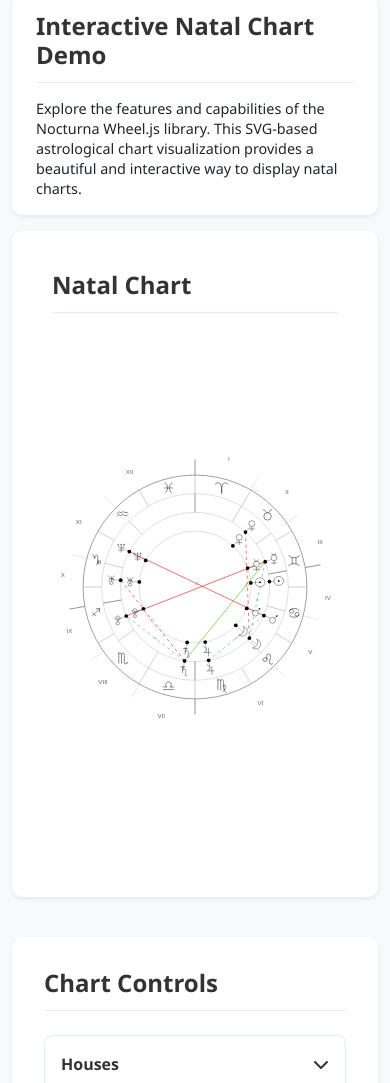
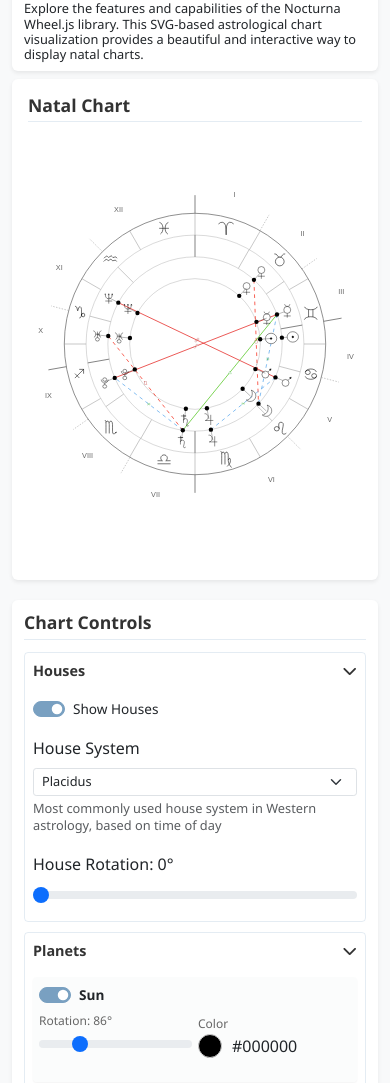
Before and after one commit to eaprelsky/nocturna-wheel, a website built with Vite: page index.html in a window 390 px wide. Shown: the part 92-1175 px from the top of the page. Built offline with nearby package versions, Linux system fonts and the light colour scheme.

Commit message:
Refactor index.html to improve layout consistency and responsiveness. Adjusted various CSS properties including padding, margins, and font sizes for navbar, cards, and controls. Updated GitHub repository links to reflect the correct account.

```diff
--- a/index.html
+++ b/index.html
@@ -35,48 +35,44 @@
             font-family: 'Segoe UI', -apple-system, BlinkMacSystemFont, Roboto, Oxygen, Ubuntu, Cantarell, 'Open Sans', 'Helvetica Neue', sans-serif;
             background-color: #f8f9fa;
             color: var(--nocturna-dark);
-            line-height: 1.5;
+            line-height: 1.4;
         }
 
         .navbar {
             background-color: #ffffff;
             box-shadow: 0 2px 5px rgba(0, 0, 0, 0.05);
-            padding: 0.75rem 0;
-            margin-bottom: 1rem;
+            padding: 0.25rem 0;
+            margin-bottom: 0.25rem;
         }
 
         .navbar-brand {
             padding: 0;
             display: flex;
             align-items: center;
-            height: 48px;
+            height: 32px;
             overflow: hidden;
         }
 
         .logo {
-            height: 80px;
+            height: 48px;
             width: auto;
-            max-width: 240px;
+            max-width: 160px;
             object-fit: contain;
         }
 
         .brand-text {
-            margin-left: 0.75rem;
-            font-size: 1rem;
+            margin-left: 0.5rem;
+            font-size: 0.9rem;
             color: #555;
             font-weight: 400;
         }
 
         .navbar-nav .nav-item {
-            margin: 0 0.5rem;
+            margin: 0 0.25rem;
         }
 
         .navbar-nav .nav-link {
-            color: #212529;
-            font-weight: 500;
-            padding: 0.5rem 0.75rem;
-            border-radius: 4px;
-            transition: all 0.2s ease;
+            padding: 0.25rem 0.5rem;
         }
 
         .navbar-nav .nav-link:hover,
@@ -106,46 +102,46 @@
         }
 
         .main-container {
-            padding-top: 0rem;
+            padding-top: 0;
         }
 
         .demo-card {
             background-color: #fff;
-            border-radius: 10px;
-            padding: 2.5rem;
+            border-radius: 6px;
+            padding: 1rem;
             box-shadow: 0 0.125rem 0.25rem rgba(0, 0, 0, 0.075);
-            margin-bottom: 1rem;
+            margin-bottom: 0.5rem;
         }
 
         .intro-card {
-            padding: 1rem 1.5rem;
-            margin-bottom: 1rem;
+            padding: 0.5rem 0.75rem;
+            margin-bottom: 0.5rem;
         }
 
         .intro-card .demo-title {
-            font-size: 1.5rem;
-            margin-bottom: 1rem;
-            padding-bottom: 0.75rem;
+            font-size: 1.1rem;
+            margin-bottom: 0.35rem;
+            padding-bottom: 0.35rem;
         }
 
         .intro-card p {
-            font-size: 0.9rem;
+            font-size: 0.8rem;
             margin-bottom: 0;
-            line-height: 1.4;
+            line-height: 1.2;
         }
 
         .demo-title {
-            margin-bottom: 1.5rem;
+            margin-bottom: 0.75rem;
             font-weight: 600;
-            font-size: 1.5rem;
+            font-size: 1.1rem;
             color: #333;
-            padding-bottom: 0.75rem;
+            padding-bottom: 0.35rem;
             border-bottom: 1px solid rgba(121, 160, 193, 0.2);
         }
 
         .chart-container {
-            height: 500px;
-            margin-bottom: 20px;
+            height: 420px;
+            margin-bottom: 10px;
             display: flex;
             justify-content: center;
             align-items: center;
@@ -154,28 +150,29 @@
 
         .control-panel {
             background-color: #fff;
-            border-radius: 10px;
-            padding: 2rem;
+            border-radius: 6px;
+            padding: 0.75rem;
             box-shadow: 0 0.125rem 0.25rem rgba(0, 0, 0, 0.075);
-            max-height: 600px;
+            max-height: 520px;
             overflow-y: auto;
         }
 
         .control-section {
-            margin-bottom: 20px;
+            margin-bottom: 10px;
             border: 1px solid rgba(121, 160, 193, 0.2);
-            border-radius: 8px;
-            padding: 1rem;
+            border-radius: 4px;
+            padding: 0.5rem;
         }
 
         .control-title {
             font-weight: 600;
-            margin-bottom: 10px;
+            margin-bottom: 6px;
             color: #333;
             display: flex;
             justify-content: space-between;
             align-items: center;
             cursor: pointer;
+            font-size: 0.9rem;
         }
 
         .control-title i {
@@ -267,31 +264,39 @@
         }
 
         .planet-item, .aspect-item {
-            margin-bottom: 15px;
+            margin-bottom: 8px;
             background-color: rgba(248, 249, 250, 0.5);
-            padding: 12px;
-            border-radius: 6px;
-            box-shadow: 0 1px 3px rgba(0,0,0,0.05);
+            padding: 6px;
+            border-radius: 4px;
+            box-shadow: 0 1px 2px rgba(0,0,0,0.05);
         }
 
         .controls-row {
             display: flex;
             flex-wrap: wrap;
             align-items: center;
-            gap: 10px;
-            margin-top: 10px;
+            gap: 6px;
+            margin-top: 6px;
         }
 
         .control-group {
             flex: 1;
-            min-width: 120px;
+            min-width: 100px;
         }
 
         .control-label {
-            font-size: 0.85rem;
+            font-size: 0.75rem;
             font-weight: 500;
             color: #666;
-            margin-bottom: 5px;
+            margin-bottom: 2px;
+        }
+
+        .form-check {
+            margin-bottom: 0.25rem;
+        }
+
+        .form-check-label {
+            font-size: 0.85rem;
         }
 
         /* CSS to control aspect line thickness */
@@ -348,10 +353,10 @@
         }
 
         .form-select-sm {
-            height: calc(1.5em + 0.5rem + 2px);
-            padding-top: 0.25rem;
-            padding-bottom: 0.25rem;
-            font-size: 0.875rem;
+            height: calc(1.4em + 0.5rem + 2px);
+            padding-top: 0.2rem;
+            padding-bottom: 0.2rem;
+            font-size: 0.8rem;
             border-radius: 0.2rem;
         }
 
@@ -366,6 +371,18 @@
             margin-top: 0.25rem;
             min-height: 2.4rem;
             display: block;
+        }
+
+        .row {
+            --bs-gutter-x: 0.75rem;
+            --bs-gutter-y: 0.75rem;
+        }
+
+        @media (min-width: 992px) {
+            .g-4 {
+                --bs-gutter-x: 0.75rem;
+                --bs-gutter-y: 0.75rem;
+            }
         }
     </style>
 </head>
@@ -391,12 +408,11 @@
                         <a class="nav-link" href="#documentation">Documentation</a>
                     </li>
                     <li class="nav-item">
-                        <a class="nav-link" href="https://github.com/yourusername/nocturna-wheel.js" target="_blank">
+                        <a class="nav-link" href="https://github.com/eaprelsky/nocturna-wheel" target="_blank">
                             <i class="fab fa-github"></i> GitHub
                         </a>
                     </li>
                 </ul>
-                <button class="btn login-btn">Войти</button>
             </div>
         </div>
     </nav>
@@ -568,7 +584,7 @@ wheelChart.toggleAspects(false);</code></pre>
                         <li>Event handling</li>
                     </ul>
 
-                    <p>For more detailed documentation, please visit the <a href="https://github.com/yourusername/nocturna-wheel.js" class="text-decoration-none" style="color: var(--nocturna-primary);">GitHub repository</a>.</p>
+                    <p>For more detailed documentation, please visit the <a href="https://github.com/eaprelsky/nocturna-wheel" class="text-decoration-none" style="color: var(--nocturna-primary);">GitHub repository</a>.</p>
                 </div>
             </div>
         </div>
@@ -582,7 +598,7 @@ wheelChart.toggleAspects(false);</code></pre>
                     <p>&copy; 2023 Nocturna. All rights reserved.</p>
                 </div>
                 <div class="col-md-6 text-end">
-                    <a href="https://github.com/yourusername/nocturna-wheel.js" class="github-link">
+                    <a href="https://github.com/eaprelsky/nocturna-wheel" class="github-link">
                         <i class="fab fa-github"></i> GitHub Repository
                     </a>
                 </div>
```
